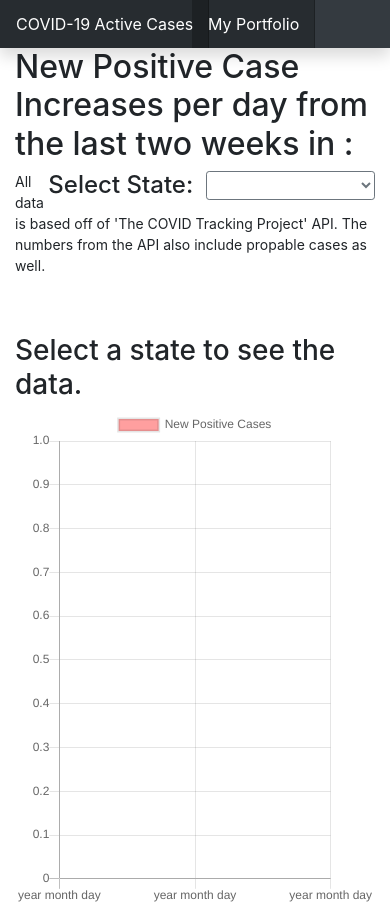
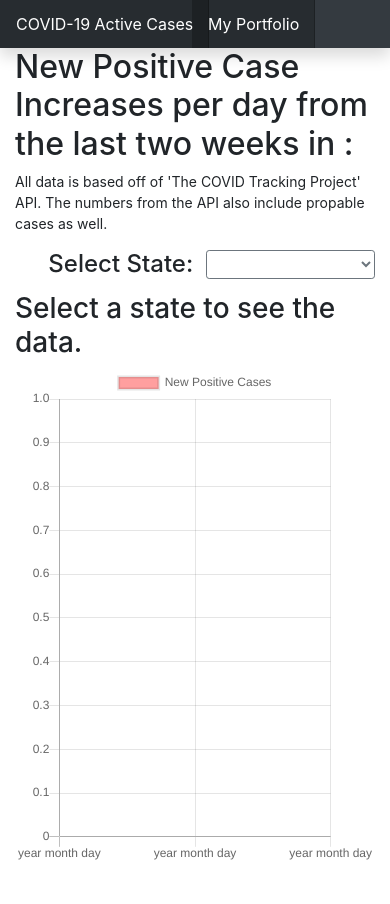
Before and after one commit to brandonwsa/covid-active-cases-frontend, a React (Create React App) app: page / in a window 390 px wide. Shown: the top 904 px of the page. Built offline with nearby package versions, Linux system fonts and the light colour scheme.

Commit message:
Fixed mobile view paragraph tag not viewing correctly

```diff
--- a/src/App.tsx
+++ b/src/App.tsx
@@ -22,7 +22,7 @@ function App() {
 
               <Dropdown />
 
-              <p>All data is based off of 'The COVID Tracking Project' API. The numbers from the API also include propable cases as well.</p>
+
 
               <br /><br />
 
--- a/src/components/Dropdown.tsx
+++ b/src/components/Dropdown.tsx
@@ -69,7 +69,7 @@ const Dropdown: React.FC = () => {
     return(
         <div>
             <h2>New Positive Case Increases per day from the last two weeks in {state}: </h2>
-
+            <p>All data is based off of 'The COVID Tracking Project' API. The numbers from the API also include propable cases as well.</p>
             <select className="float-right btn btn-sm btn-outline-secondary dropdown-toggle"
                     value={abbr}
                     onChange={(e) => setState({
@@ -89,6 +89,7 @@ const Dropdown: React.FC = () => {
 
             </select>
             <h4 className="float-right">Select State: &nbsp;</h4>
+
         </div>
     );
 }
```
Also changed, not shown: 1 other file (tests, documents, lock files or other folders).
